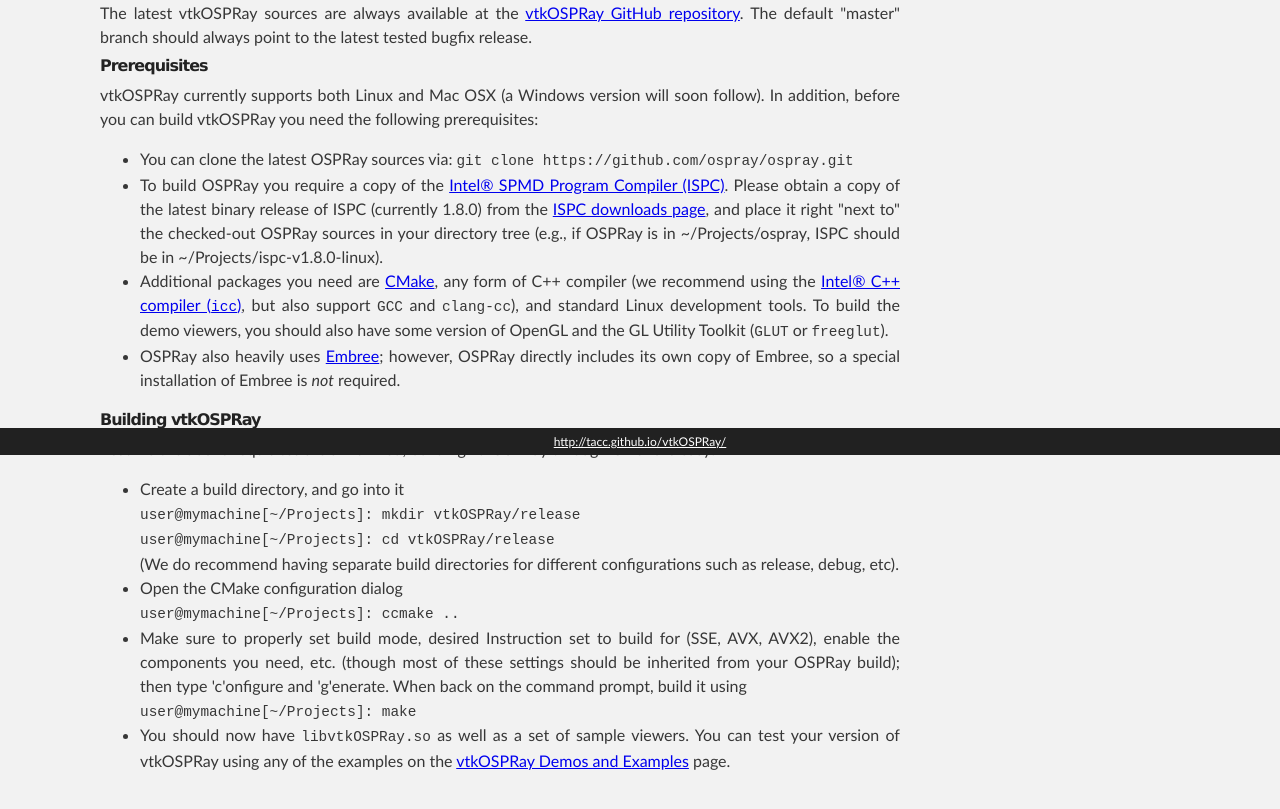
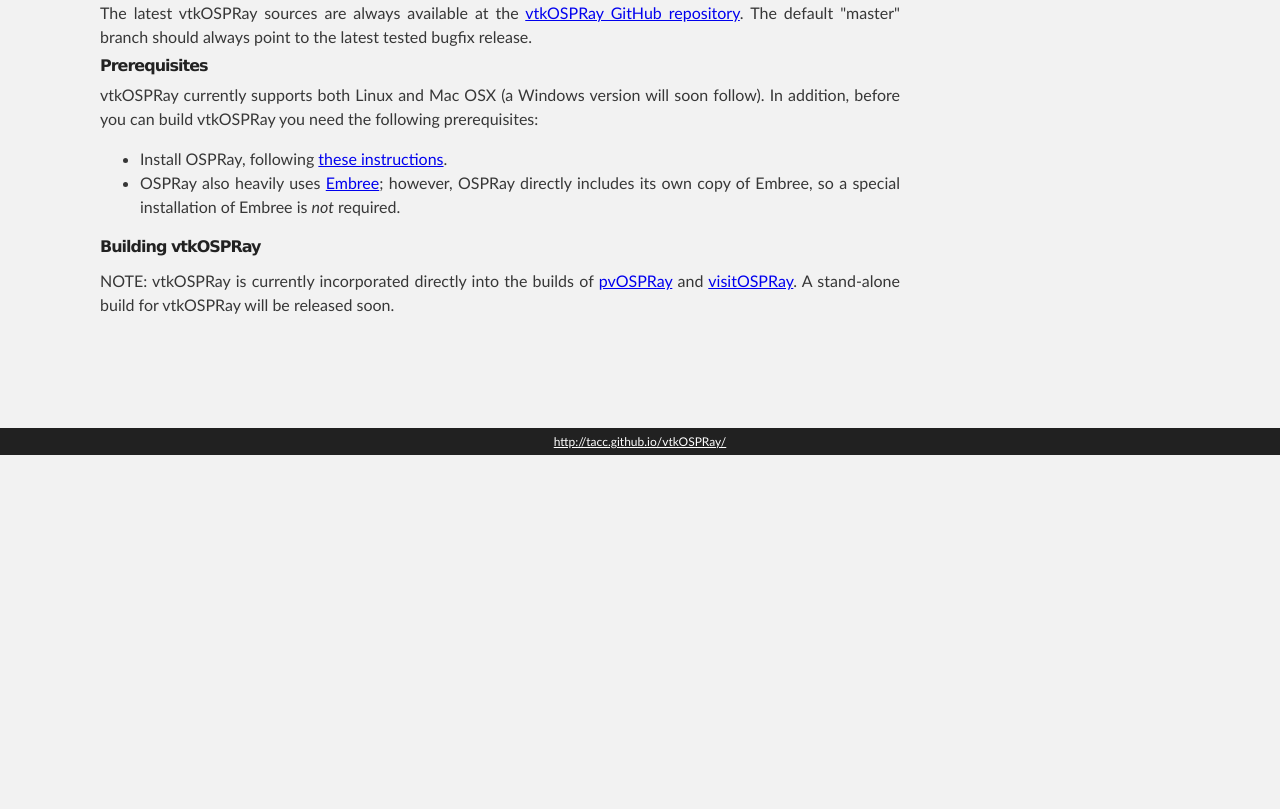
Before and after one commit to TACC/vtkOSPRay, a plain HTML site: page getting_vtkospray.html in a window 1280 px wide. Shown: the part 345-1154 px from the top of the page. After the commit the page ends 800 px from the top, so only its background shows below. Drawn offline with Linux system fonts and the light colour scheme.

Commit message:
noted no stand-alone build ATM

```diff
--- a/getting_vtkospray.html
+++ b/getting_vtkospray.html
@@ -51,23 +51,7 @@ the latest tested bugfix release.
 vtkOSPRay currently supports both Linux and Mac OSX (a Windows version will soon follow).
 In addition, before you can build vtkOSPRay you need the following prerequisites:
 <ul>
-  <li>You can clone the latest OSPRay sources via: <code>git clone https://github.com/ospray/ospray.git</code></li>
-  <li>To build OSPRay you require a copy of
-    the <a href="http://ispc.github.io">Intel&reg; SPMD Program Compiler
-      (ISPC)</a>. Please obtain a copy of the latest binary release of ISPC
-    (currently 1.8.0) from
-    the <a href="https://ispc.github.io/downloads.html">ISPC downloads
-      page</a>, and place it right "next to" the checked-out OSPRay sources
-    in your directory tree (e.g., if OSPRay is in ~/Projects/ospray, ISPC
-    should be in ~/Projects/ispc-v1.8.0-linux).</li>
-  <li>Additional packages you need
-    are <a href="http://www.cmake.org">CMake</a>, any form of C++ compiler
-    (we recommend using
-    the <a href="https://software.intel.com/en-us/c-compilers">Intel&reg;
-      C++ compiler (<code>icc</code>)</a>, but also support <code>GCC</code> and <code>clang-cc</code>), and standard
-    Linux development tools. To build the demo viewers, you should also
-    have some version of OpenGL and the GL Utility Toolkit (<code>GLUT</code> or
-    <code>freeglut</code>).</li>
+  <li>Install OSPRay, following <a href="ospray.github.io/getting_ospray.html">these instructions</a>.</li>
   <li>OSPRay also heavily
   uses <a href="http://embree.github.io">Embree</a>; however, OSPRay
   directly includes its own copy of Embree, so a special installation
@@ -76,36 +60,10 @@ In addition, before you can build vtkOSPRay you need the following prerequisites
 
 <h3> Building vtkOSPRay</h3>
 
-Assume the above requisites are all fulfilled, building vtkOSPRay through CMake is easy:
-<ul>
-  <li>Create a build directory, and go into it
-    <br>
-    <code>
-      user@mymachine[~/Projects]: mkdir vtkOSPRay/release
-    </code>
-    <br>
-    <code>
-      user@mymachine[~/Projects]: cd vtkOSPRay/release
-    </code>
-    <br>
-    (We do recommend having separate build directories for different configurations such as release, debug, etc).
-  </li>
-
-  <li>Open the CMake configuration dialog
-    <br>
-    <code>user@mymachine[~/Projects]: ccmake ..</code>
-    <br>
-  </li>
-
-  <li>Make sure to properly set build mode, desired Instruction set to build for (SSE, AVX, AVX2), enable the components you need, etc. (though most of these settings should be inherited from your OSPRay build); then type 'c'onfigure and 'g'enerate. When back on the command prompt, build it using
-    <br>
-    <code>
-      user@mymachine[~/Projects]: make
-    </code>
-  </li>
-
-  <li>You should now have <code>libvtkOSPRay.so</code> as well as a set of sample viewers. You can test your version of vtkOSPRay using any of the examples on the <a href="demos.html">vtkOSPRay Demos and Examples</a> page.</li>
-</ul>
+<p>
+NOTE: vtkOSPRay is currently incorporated directly into the builds of <a href="http://tacc.github.io/pvOSPRay/">pvOSPRay</a> and <a href="http://tacc.github.io/visitOSPRay/">visitOSPRay</a>.
+A stand-alone build for vtkOSPRay will be released soon.
+</p>
 
 
 
```
Also changed, not shown: index.html (+5 -0 lines).
